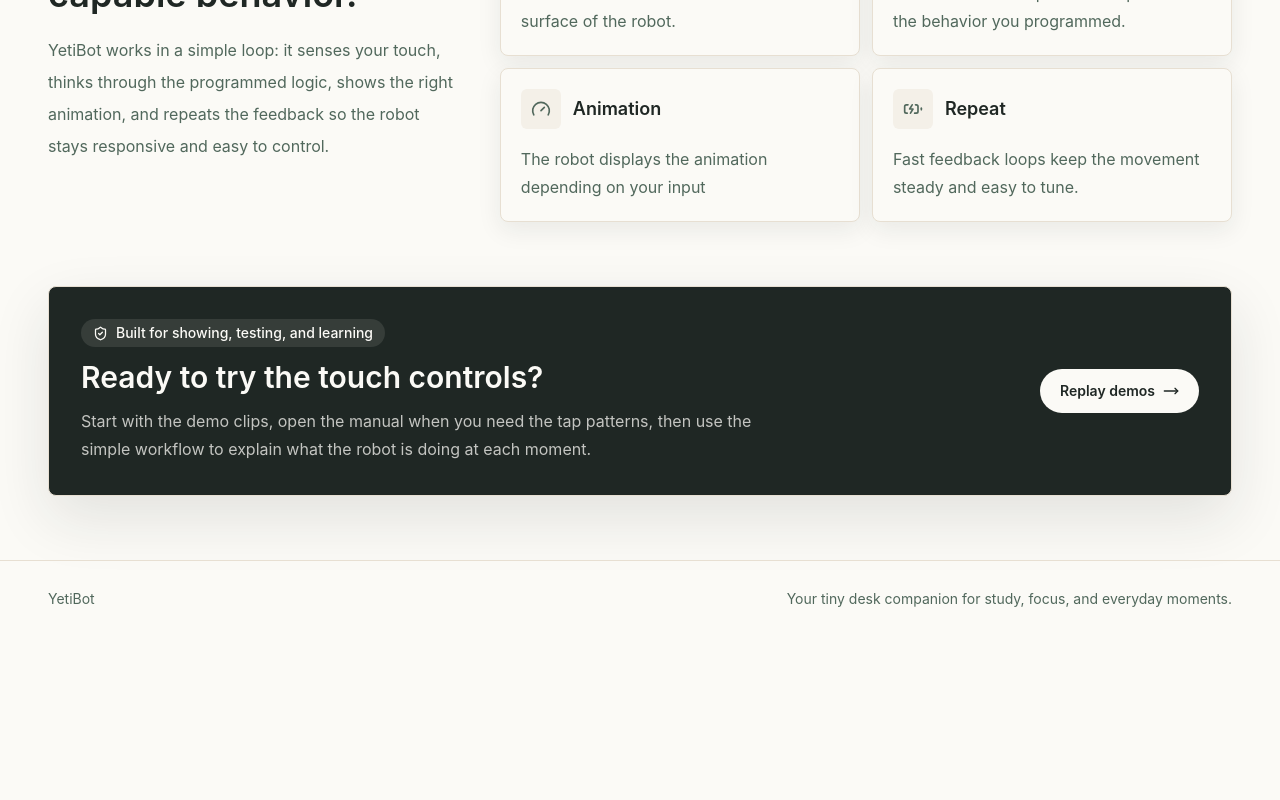
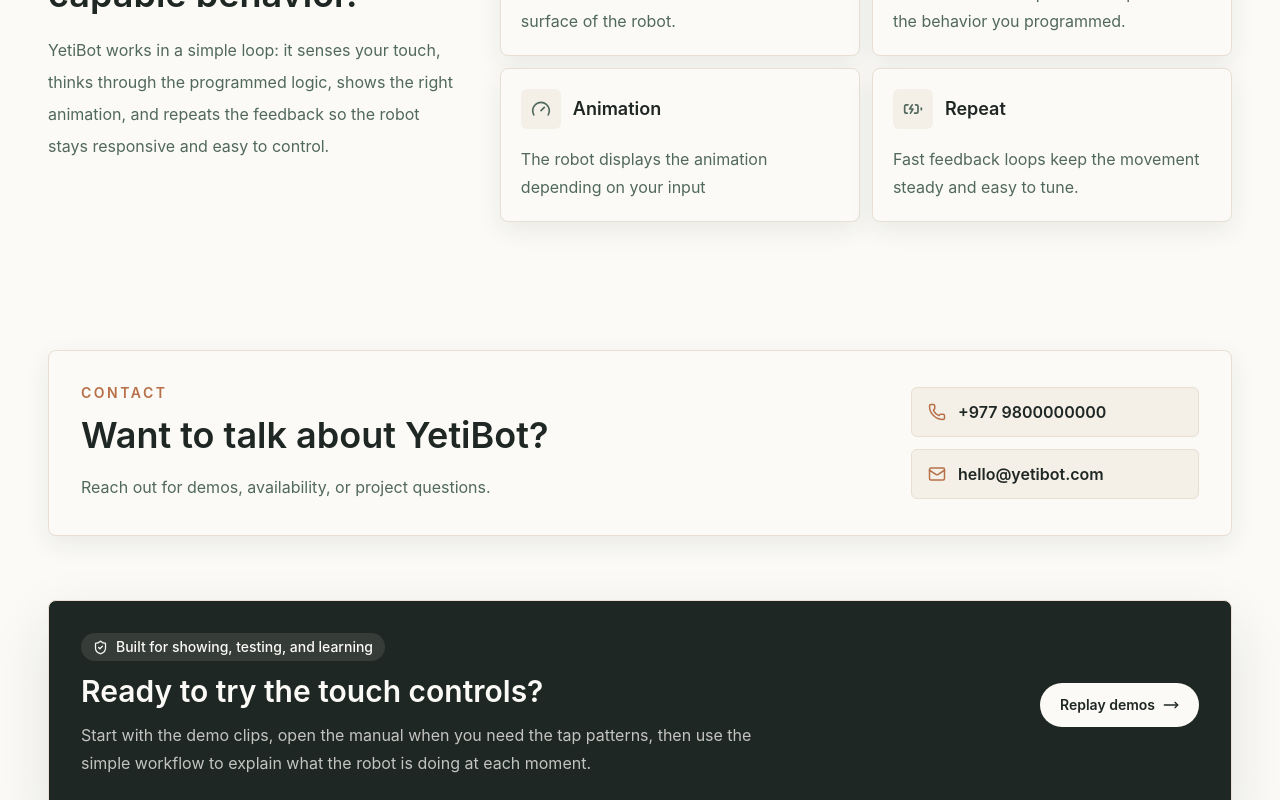
Before and after one commit to PragyanMaharjan63/yetibot, a React (Vite) app: page / in a window 1280 px wide. Shown: the part 2541-3341 px from the top of the page. Before the commit the page ends 3178 px from the top, so only its background shows below. Built offline with nearby package versions, Linux system fonts and the light colour scheme.

Commit message:
feat: contact page

```diff
--- a/src/App.jsx
+++ b/src/App.jsx
@@ -8,6 +8,8 @@
 import HowItWorksSection from "./sections/HowItWorksSection";
 import ManualSection from "./sections/ManualSection";
 import Loader from "./components/Loader";
+import Contact from "./sections/Contact";
+import Features from "./sections/featuresOfRobot";
 
 const MIN_LOADER_TIME = 1200;
 
@@ -40,7 +42,11 @@
       window.setTimeout(resolve, MIN_LOADER_TIME);
     });
 
-    Promise.all([preloadImage("/favicon.png"), waitForPageLoad(), minimumTime]).then(() => {
+    Promise.all([
+      preloadImage("/favicon.png"),
+      waitForPageLoad(),
+      minimumTime,
+    ]).then(() => {
       window.requestAnimationFrame(() => {
         if (isMounted) {
           setLoading(false);
@@ -79,6 +85,8 @@
         {/* <VariantsSection /> */}
         <ManualSection />
         <HowItWorksSection />
+        {/* <Features /> */}
+        <Contact />
         <CtaSection />
         <Footer />
       </main>
--- /dev/null
+++ b/src/sections/Contact.jsx
@@ -0,0 +1,44 @@
+import { Mail, Phone } from "lucide-react";
+import SectionLabel from "../components/SectionLabel";
+
+const contact = {
+  phone: "+977 9800000000",
+  email: "hello@yetibot.com",
+};
+
+export default function Contact() {
+  return (
+    <section id="contact" className="px-5 py-16 sm:px-8 lg:px-12">
+      <div className="mx-auto max-w-7xl">
+        <div className="grid gap-6 rounded-lg border border-line bg-paper p-6 shadow-tiny sm:p-8 md:grid-cols-[1fr_auto] md:items-center">
+          <div>
+            <SectionLabel>Contact</SectionLabel>
+            <h2 className="mt-3 text-3xl font-semibold tracking-normal sm:text-4xl">
+              Want to talk about YetiBot?
+            </h2>
+            <p className="mt-4 max-w-2xl leading-8 text-moss">
+              Reach out for demos, availability, or project questions.
+            </p>
+          </div>
+
+          <div className="grid gap-3 sm:min-w-72">
+            <a
+              href={`tel:${contact.phone.replace(/\s/g, "")}`}
+              className="flex items-center gap-3 rounded-md border border-line bg-oat px-4 py-3 font-semibold text-ink transition hover:border-fern hover:text-moss"
+            >
+              <Phone size={18} className="text-rust" />
+              {contact.phone}
+            </a>
+            <a
+              href={`mailto:${contact.email}`}
+              className="flex items-center gap-3 rounded-md border border-line bg-oat px-4 py-3 font-semibold text-ink transition hover:border-fern hover:text-moss"
+            >
+              <Mail size={18} className="text-rust" />
+              {contact.email}
+            </a>
+          </div>
+        </div>
+      </div>
+    </section>
+  );
+}
--- /dev/null
+++ b/src/sections/featuresOfRobot.jsx
@@ -0,0 +1,21 @@
+import { motion } from "framer-motion";
+import SectionLabel from "../components/SectionLabel";
+
+export default function Features() {
+  return (
+    <>
+      <section id="manual" className="bg-oat px-5 py-16 sm:px-8 lg:px-12">
+        <div className="mx-auto max-w-7xl">
+          <motion.div
+            {...reveal}
+            className="mb-8 flex flex-col justify-between gap-5 md:flex-row md:items-end"
+          >
+            <div className="max-w-2xl">
+              <SectionLabel>Features</SectionLabel>
+            </div>
+          </motion.div>
+        </div>
+      </section>
+    </>
+  );
+}
```
